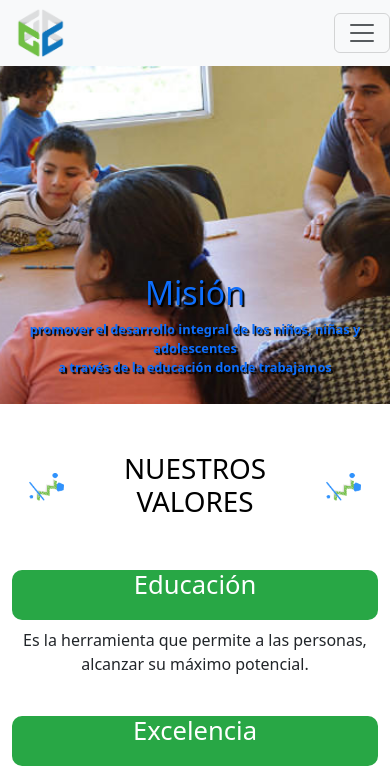
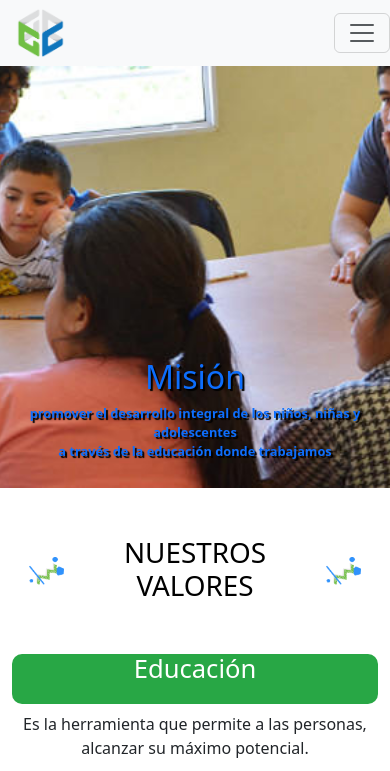
Before and after one commit to AlvaroJC17/P_INTEGRADOR_01, a plain HTML site: page quienesomos.html in a window 390 px wide. Shown: the top 771 px of the page. Drawn offline with nearby package versions, Linux system fonts and the light colour scheme.

Commit message:
Update styles.css

```diff
--- a/css/styles.css
+++ b/css/styles.css
@@ -171,6 +171,7 @@ footer {
 
 /*Media Queries*/
 
+
 @media (max-width: 992px){
     .tituloH2{
         font-size: 1.6rem;
@@ -216,7 +217,7 @@ footer {
         bottom: -50px;
         right: 0;
         left: 20px;
-        margin: 0px 60px 60px 0px;
+        margin: 0px 0px 60px 0px;
     }
 
     .textoHeader1 {
@@ -282,6 +283,17 @@ footer {
         width: 35px;
     }
 
+    .imagenHeader {
+        background-image: url('../Recursos integrador/actividades.jpg');
+        background-repeat: no-repeat;
+        background-size: cover;
+        background-position: center;
+        position: relative;
+        height: 50%;
+        transition: margin-top 0.3s ease;
+    }
+
+
 
 
 
```
